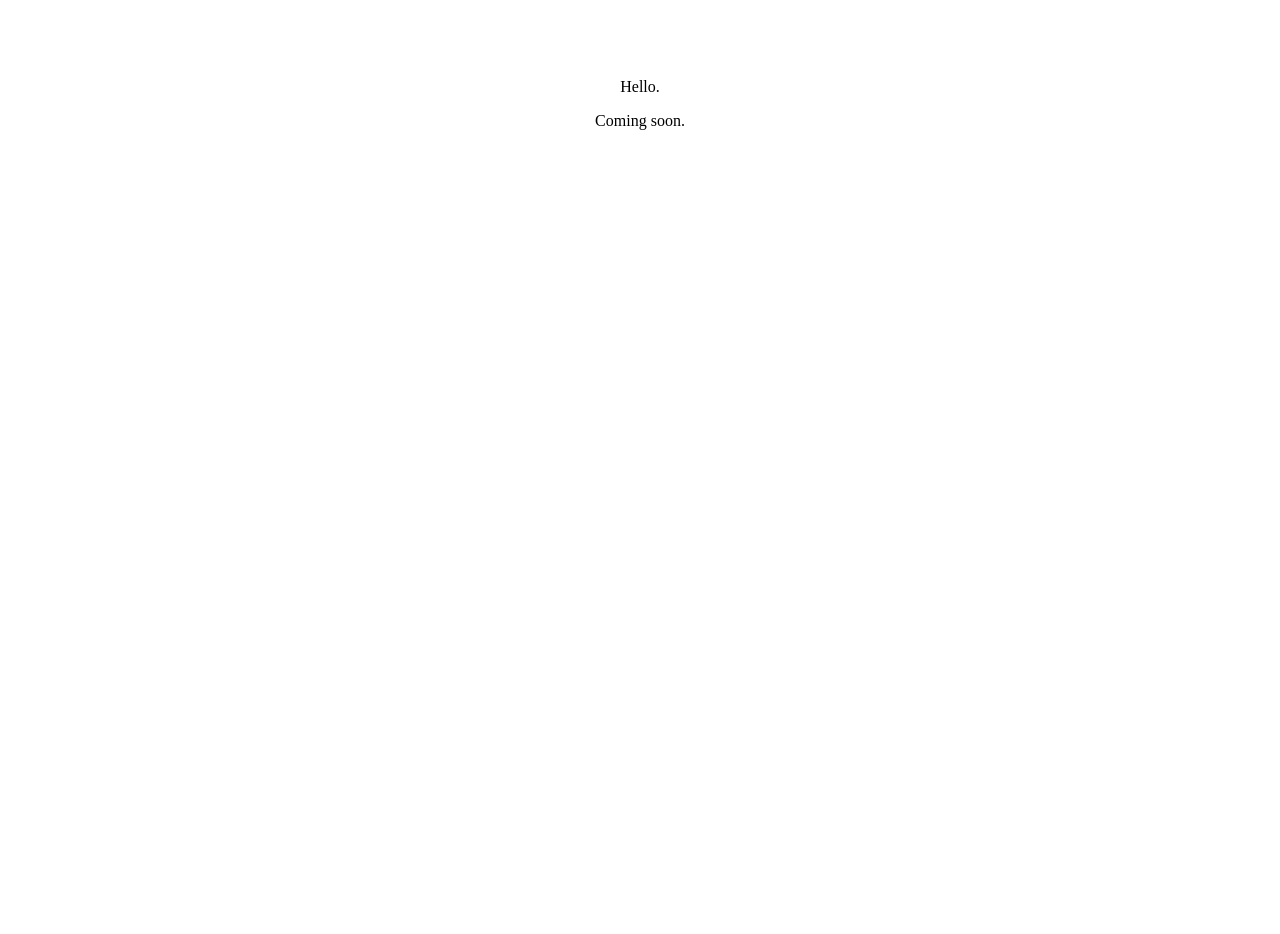
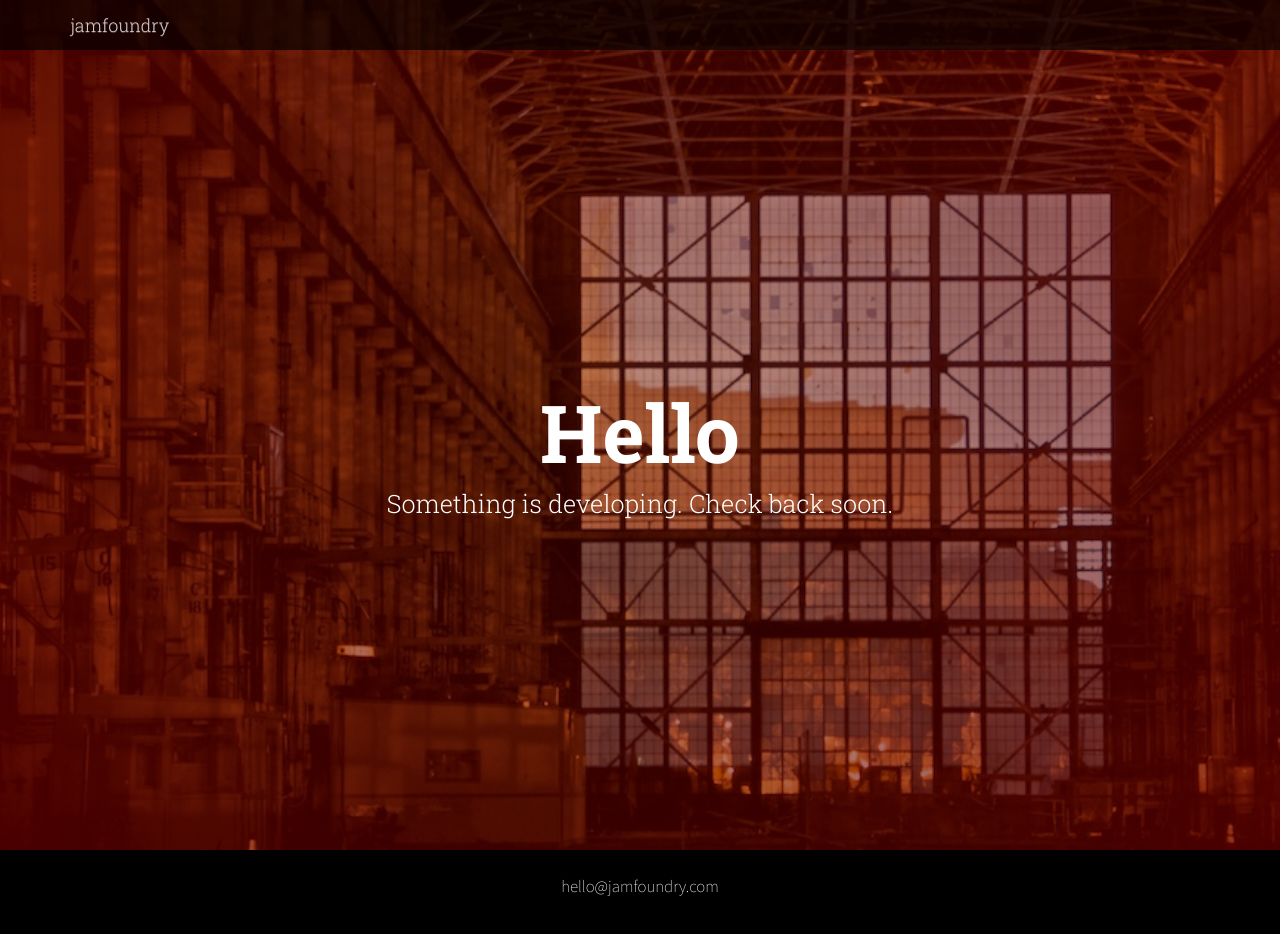
Before and after one commit to jamfoundry/jamfoundry.github.io, a plain HTML site: page index.html in a window 1280 px wide. Before the commit the page ends 800 px from the top, so only its background shows below. Drawn offline with nearby package versions, Linux system fonts and the light colour scheme.

```diff
--- a/index.html
+++ b/index.html
@@ -1,4 +1,5 @@
-<?doctype html>
+<!doctype html>
+<html lang="en">
 <!--
     _                  __                      _
    (_)                / _|                    | |
@@ -10,15 +11,71 @@
  |__/                                                 |___/
 
 -->
-<html>
 <head>
-<title>Hello</title>
+
+	<meta charset="utf-8">
+	<meta http-equiv="X-UA-Compatible" content="IE=edge,chrome=1">
+	<meta name="viewport" content="width=device-width, initial-scale=1.0, maximum-scale=1">
+
+	<title>JAM Foundry</title>
+
+	<link rel="stylesheet" href="https://maxcdn.bootstrapcdn.com/bootstrap/3.2.0/css/bootstrap.min.css">
+	<link rel="stylesheet" href="https://maxcdn.bootstrapcdn.com/bootstrap/3.2.0/css/bootstrap-theme.min.css">
+	<link rel="stylesheet" href="http://fonts.googleapis.com/css?family=Source+Sans+Pro:200,400,700">
+	<link rel="stylesheet" href="http://fonts.googleapis.com/css?family=Roboto+Slab:300,700">
+	<link rel="stylesheet" href="css/animate.css">
+	<link rel="stylesheet" href="css/jam.css">
+
 </head>
 <body>
 
-<p><br><br><br></p>
-<p style="text-align:center">Hello.</p>
-<p style="text-align:center">Coming soon.</p>
+<nav class="navbar navbar-default navbar-fixed-top" role="navigation">
+<div class="container">
+	<div class="navbar-header">
+		<button type="button" class="navbar-toggle collapsed" data-toggle="collapse" data-target="#bs-example-navbar-collapse-1">
+			<span class="sr-only">Toggle navigation</span>
+			<span class="icon-bar"></span>
+			<span class="icon-bar"></span>
+			<span class="icon-bar"></span>
+		</button>
+		<a class="navbar-brand" href="#">jamfoundry</a>
+	</div>
+	<!--
+	<div class="collapse navbar-collapse" id="bs-example-navbar-collapse-1">
+		<ul class="nav navbar-nav navbar-right">
+			<li><a href="#">About</a></li>
+			<li><a href="#">Contact</a></li>
+		</ul>
+	</div>
+	-->
+</div>
+</nav>
+
+<section class="splash">
+<div class="container">
+<div class="row">
+	<div class="col-md-12 text-center">
+		<h1>Hello</h1>
+		<p>Something is developing. Check back soon.</p>
+	</div>
+</div>
+</div>
+</section>
+
+<section class="contact padded dark">
+<div class="container">
+<div class="row">
+	<div class="col-md-12 text-center">
+		<p>hello@jamfoundry.com</p>
+	</div>
+</div>
+</div>
+</section>
+
+<script src="https://ajax.googleapis.com/ajax/libs/jquery/1.11.1/jquery.min.js"></script>
+<script src="https://maxcdn.bootstrapcdn.com/bootstrap/3.2.0/js/bootstrap.min.js"></script>
+<script src="js/waypoints.min.js"></script>
+<script src="js/jam.js"></script>
 
 </body>
 </html>
```
